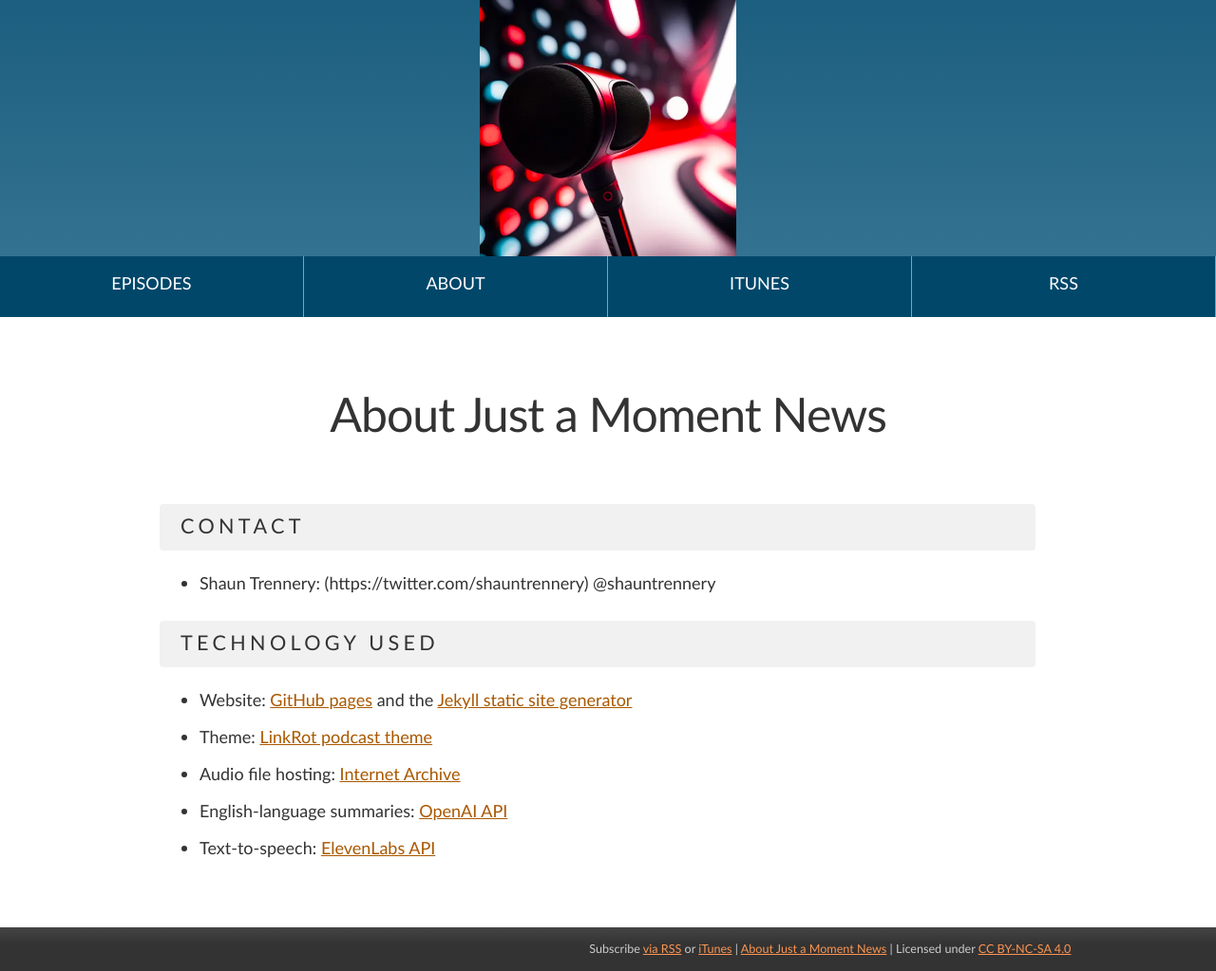
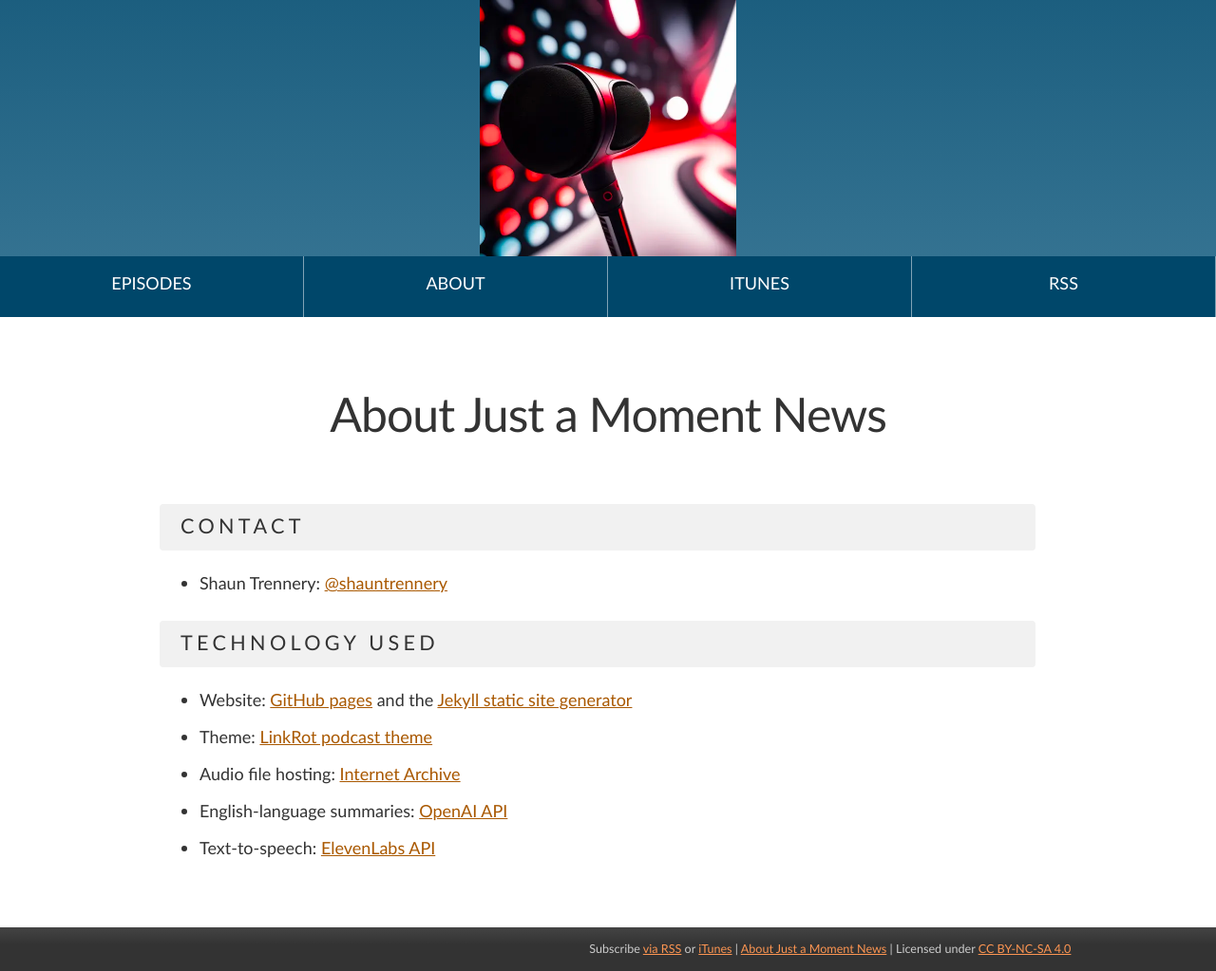
Before and after one commit to shauntrennery/moment, a Jekyll site: the page built from docs/_pages/about.md, in a window 1280 px wide. Shown: the whole page at 95% size. Built offline with Jekyll 4.4.1, drawn with Linux system fonts in a browser that asks for light colours; comment, search, counter and statistics services are not loaded.

Commit message:
Update about link

```diff
--- a/docs/_pages/about.md
+++ b/docs/_pages/about.md
@@ -7,7 +7,7 @@ permalink: /about
 
 ### Contact
 
-- Shaun Trennery: (https://twitter.com/shauntrennery) @shauntrennery
+- Shaun Trennery: [@shauntrennery](https://twitter.com/shauntrennery)
 
 ### Technology used
 
```
